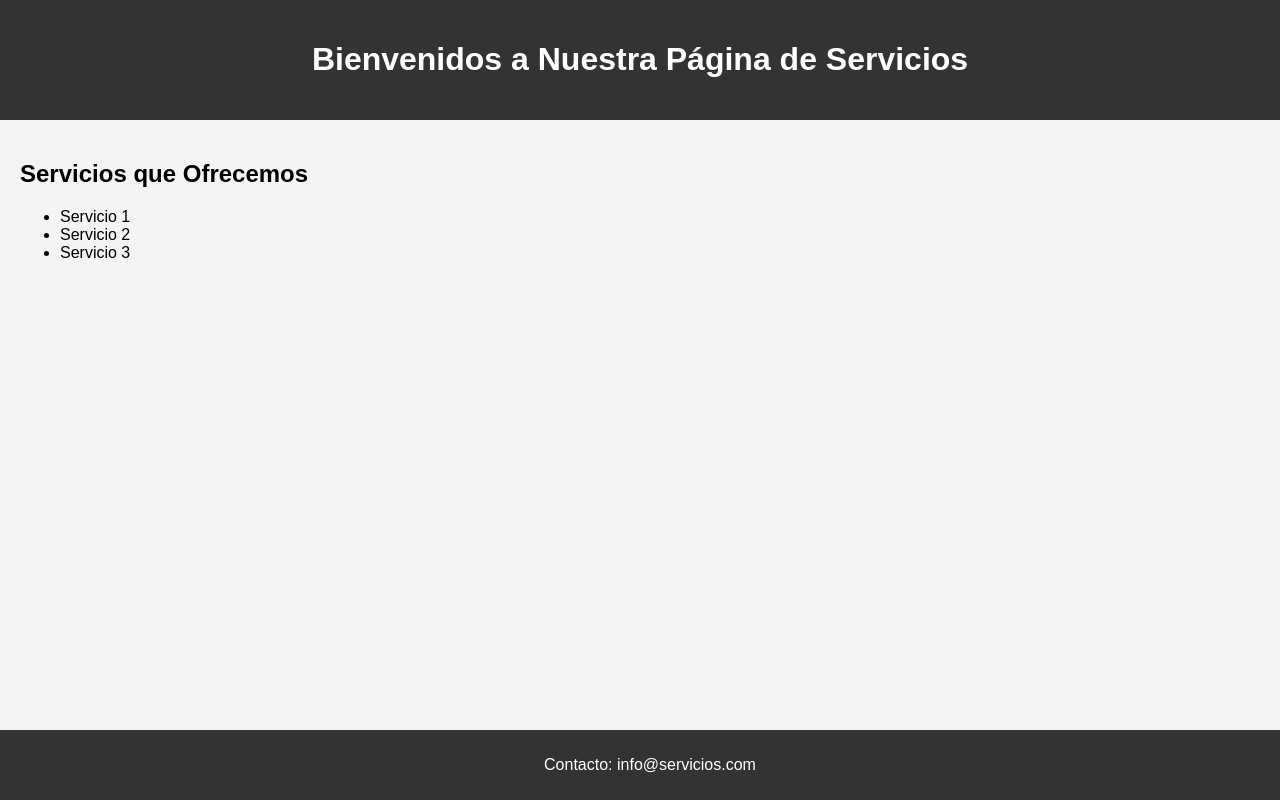
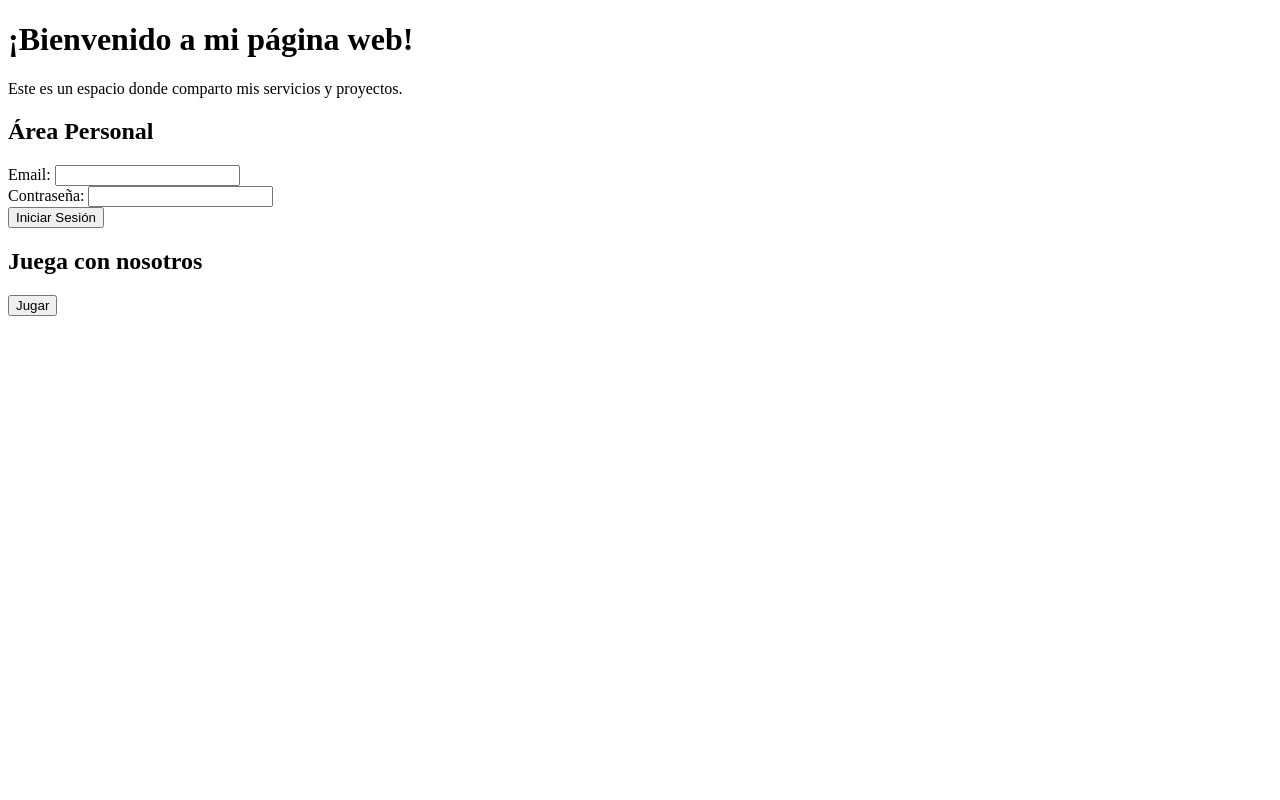
Before and after one commit to mby3-ua/mi-pagina-web, a plain HTML site: page index.html in a window 1280 px wide. Drawn offline with Linux system fonts and the light colour scheme.

Commit message:
Update index.html

```diff
--- a/index.html
+++ b/index.html
@@ -3,23 +3,31 @@
 <head>
     <meta charset="UTF-8">
     <meta name="viewport" content="width=device-width, initial-scale=1.0">
-    <title>Servicios</title>
-    <link rel="stylesheet" href="style.css">
+    <title>Mi Página Web</title>
 </head>
 <body>
-    <header>
-        <h1>Bienvenidos a Nuestra Página de Servicios</h1>
-    </header>
-    <section>
-        <h2>Servicios que Ofrecemos</h2>
-        <ul>
-            <li>Servicio 1</li>
-            <li>Servicio 2</li>
-            <li>Servicio 3</li>
-        </ul>
-    </section>
-    <footer>
-        <p>Contacto: info@servicios.com</p>
-    </footer>
+    <h1>¡Bienvenido a mi página web!</h1>
+    <p>Este es un espacio donde comparto mis servicios y proyectos.</p>
+
+    <h2>Área Personal</h2>
+    <form>
+        <label for="email">Email:</label>
+        <input type="email" id="email" name="email" required>
+        <br>
+        <label for="password">Contraseña:</label>
+        <input type="password" id="password" name="password" required>
+        <br>
+        <input type="submit" value="Iniciar Sesión">
+    </form>
+
+    <h2>Juega con nosotros</h2>
+    <button onclick="jugar()">Jugar</button>
+
+    <script>
+        function jugar() {
+            alert("¡Bienvenido al juego!");
+            // Aquí puedes agregar la lógica del juego
+        }
+    </script>
 </body>
 </html>
```
